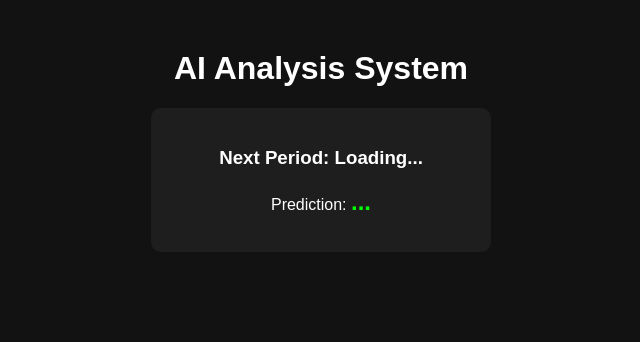
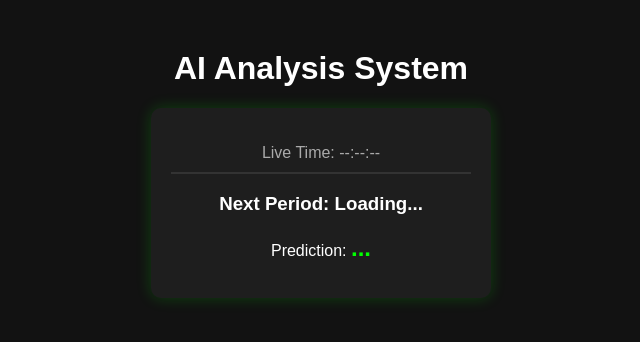
Before and after one commit to Ranjitkumar322/wingo-ai-bot, a Flask app: page / in a window 1280 px wide. Shown: the top 342 px of the page, without its empty margins (319-959 px from the left). Run offline with Flask 3, Linux system fonts and the light colour scheme; data that the repository does not hold is empty.

Commit message:
Update index.html

```diff
--- a/templates/index.html
+++ b/templates/index.html
@@ -5,10 +5,11 @@
     <title>AI Prediction Tool</title>
     <style>
         body { font-family: Arial, sans-serif; background: #121212; color: #fff; text-align: center; margin-top: 50px; }
-        .box { background: #1e1e1e; padding: 20px; margin: 20px auto; width: 300px; border-radius: 10px; }
+        .box { background: #1e1e1e; padding: 20px; margin: 20px auto; width: 300px; border-radius: 10px; box-shadow: 0px 0px 15px rgba(0, 255, 0, 0.2); }
         .pred { font-size: 24px; font-weight: bold; color: #00ff00; }
         .skip { color: #ffcc00; }
         .break { color: #ff3333; }
+        .time-text { font-size: 16px; color: #aaaaaa; margin-bottom: 10px; }
     </style>
 </head>
 <body>
@@ -16,6 +17,9 @@
     <h1>AI Analysis System</h1>
 
     <div class="box">
+        <p class="time-text">Live Time: <span id="live-time">--:--:--</span></p>
+        <hr style="border: 0.5px solid #333; margin-bottom: 15px;">
+
         <h3>Next Period: <span id="period">Loading...</span></h3>
         <p>Prediction: <span id="prediction" class="pred">...</span></p>
         <p id="cooldown-msg" class="break"></p>
@@ -26,21 +30,29 @@
             fetch('/api/live_data')
             .then(response => response.json())
             .then(data => {
+                // टाइम अपडेट करेगा
+                document.getElementById('live-time').innerText = data.time || "--:--:--";
+
+                // पीरियड आईडी अपडेट करेगा
                 document.getElementById('period').innerText = data.next_period || "Wait...";
 
+                // प्रेडिक्शन अपडेट करेगा
                 let predEl = document.getElementById('prediction');
                 predEl.innerText = data.prediction || "Analyzing...";
 
+                // कलर चेंज करेगा
                 if(data.prediction === "Skip") predEl.className = "skip";
                 else predEl.className = "pred";
 
+                // ब्रेक/कूलडाउन का मेसेज
                 if (data.cooldown) {
                     document.getElementById('cooldown-msg').innerText = "AI on Break until: " + data.cooldown;
                     predEl.innerText = "OBSERVING";
                 } else {
                     document.getElementById('cooldown-msg').innerText = "";
                 }
-            });
+            })
+            .catch(error => console.log("Error fetching data:", error));
         }
 
         setInterval(fetchData, 5000); // हर 5 सेकंड में अपडेट
```
